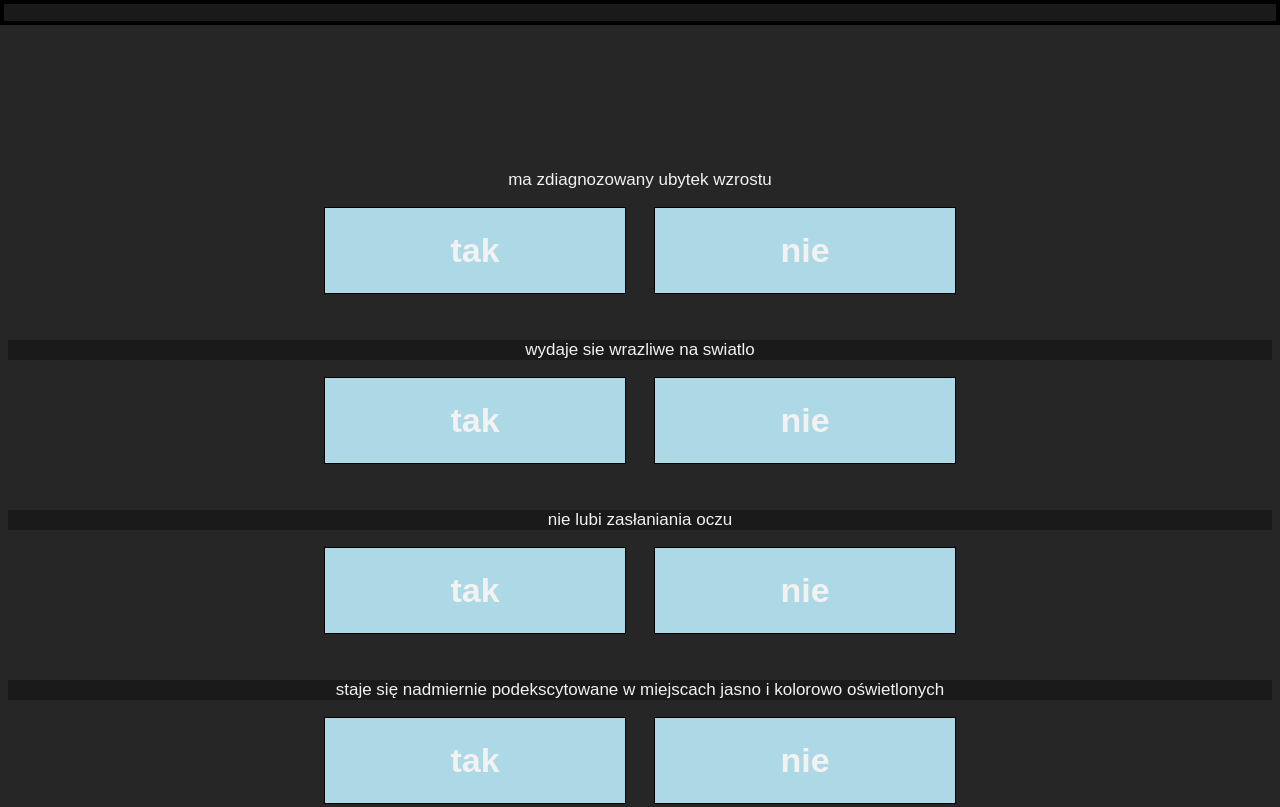
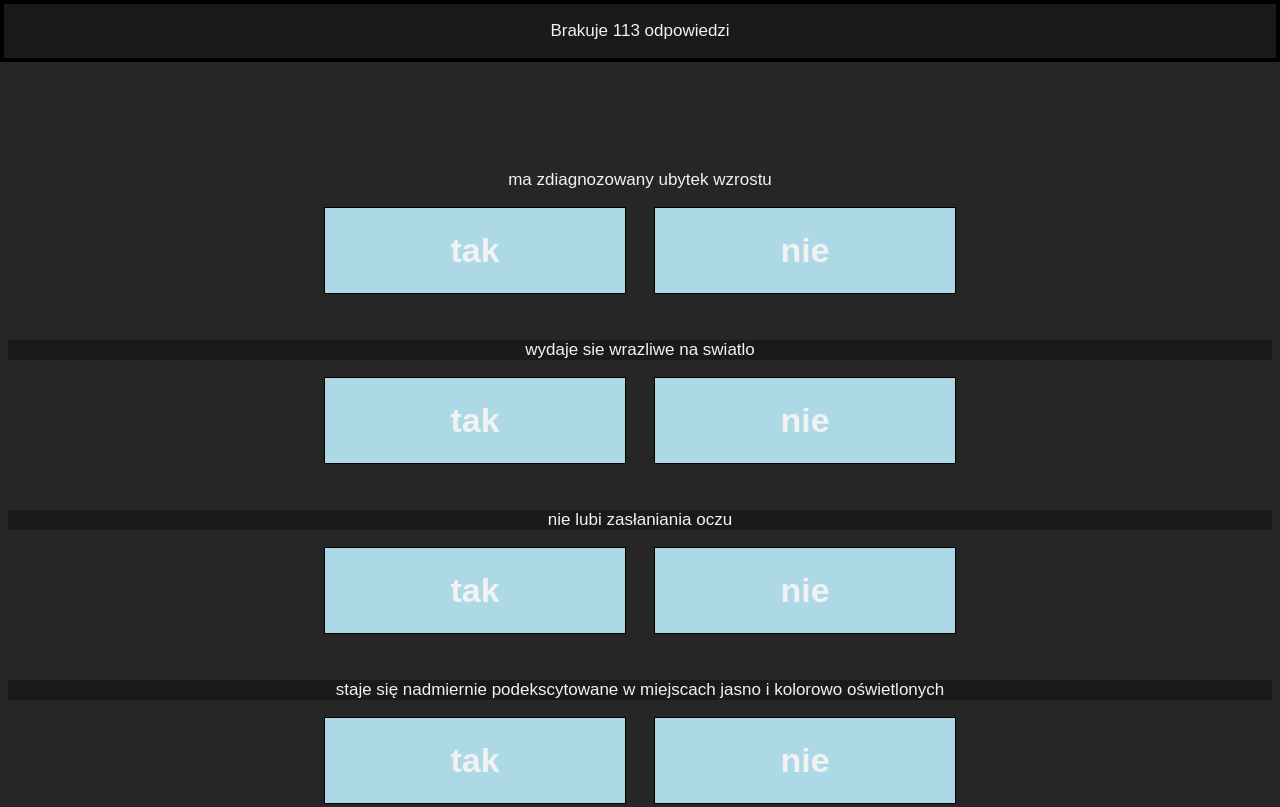
Before and after one commit to wwosik/leon, a plain HTML site: page index.html in a window 1280 px wide. Shown: the top 807 px of the page. Drawn offline with Linux system fonts and the light colour scheme.

Commit message:
Liczenie niezaznaczonych

```diff
--- a/index.html
+++ b/index.html
@@ -22,8 +22,8 @@
 		div.wynik {
 			position: fixed;
 			top: 0;
-			left:0;
-			right:0;
+			left: 0;
+			right: 0;
 
 			background: #1a1a1a;
 			border: 4px solid black;
@@ -56,6 +56,7 @@
 
 <body>
 	<div class="wynik">
+		<p id="niezaznaczone"></p>
 
 		<p id="demo">
 		</p>
@@ -3689,11 +3690,41 @@
 		var h = 0;
 		var i = 0;
 
+		function czyJestZaznaczony(div) {
+			if (div.classList.contains('clicked') || div.classList.contains('not-clicked')) {
+				return true;
+			} else {
+				return false;
+			}
+		}
+
+		function policzNieznaczone() {
+			const wszystkie = document.getElementsByClassName("box");
+			let wynik = 0;
+			for (const box of wszystkie) {
+				if (czyJestZaznaczony(box) == false) {
+					wynik = wynik + 1;
+				}
+			}
+
+			// zliczaliśmy TAK i NIE
+			wynik = wynik / 2;
+
+			const divNiezaznaczone = document.getElementById('niezaznaczone');
+			if (wynik == 0) {
+				divNiezaznaczone.innerHTML = '';
+			} else {
+				divNiezaznaczone.innerHTML = 'Brakuje ' + wynik + ' odpowiedzi';
+			}
+		}
+
+		policzNieznaczone();
+
 		// zwraca true jeśli było już raz kliknięte
 		function markClicked(event) {
 			const div = event.currentTarget.parentElement;
 
-			if (div.classList.contains('clicked') || div.classList.contains('not-clicked')) {
+			if (czyJestZaznaczony(div)) {
 				return true;
 			}
 
@@ -3708,6 +3739,7 @@
 			}
 
 			pairedBox.classList.add('not-clicked');
+			policzNieznaczone();
 			return false;
 		}
 
```
